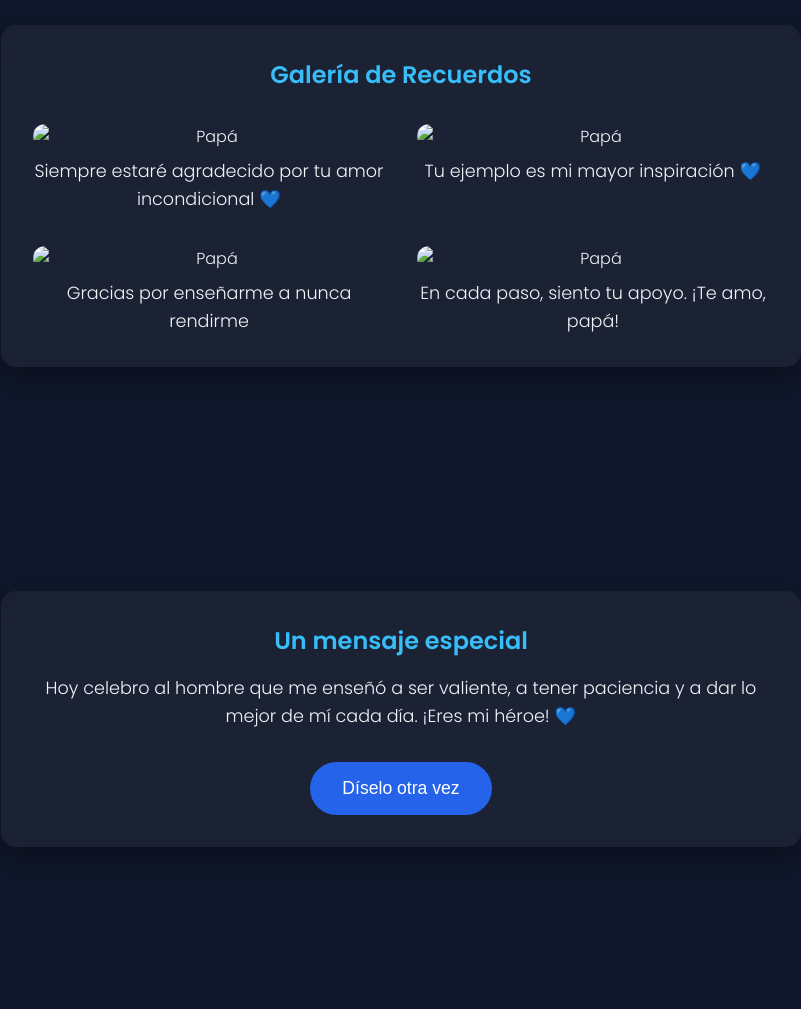
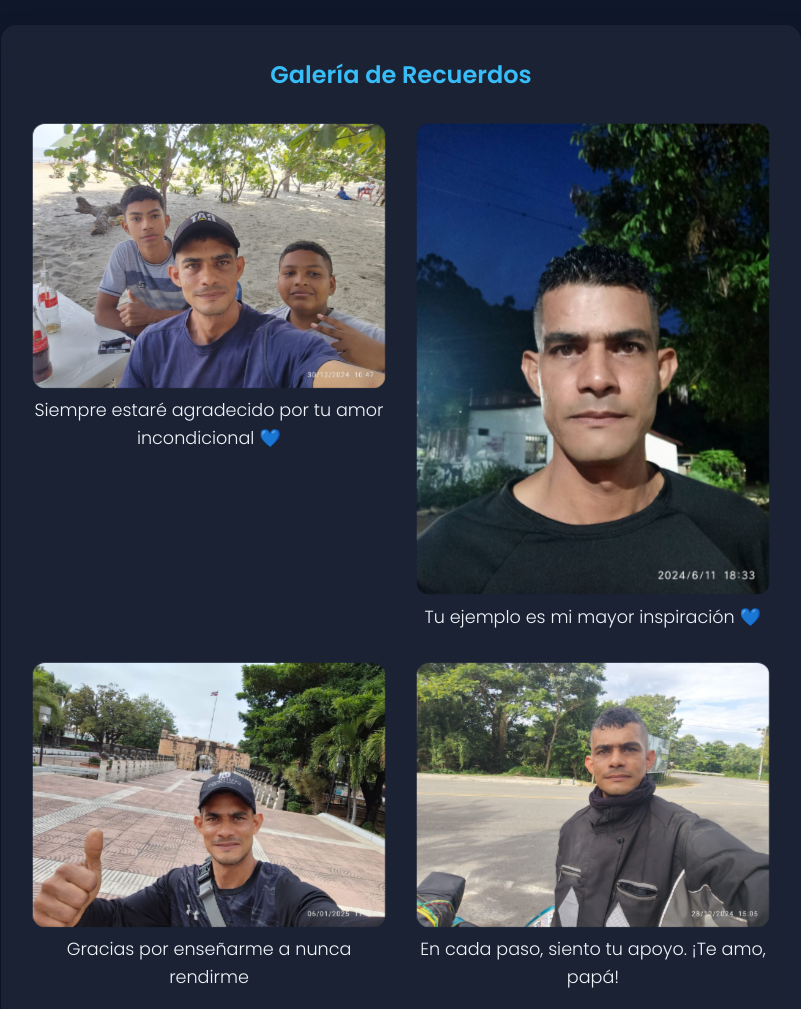
Before and after one commit to juan18908/papaf, a plain HTML site: page index.html in a window 1280 px wide. Shown: the part 780-1789 px from the top of the page, without its empty margins (239-1040 px from the left). Drawn offline with Linux system fonts and the light colour scheme.

Commit message:
Add files via upload

```diff
--- a/index.html
+++ b/index.html
@@ -234,19 +234,19 @@
       <h2>Galería de Recuerdos</h2>
       <div class="gallery">
         <div>
-          <img src="img/papa1.jpeg" alt="Papá">
+          <img src="papa1.jpeg" alt="Papá" />
           <p>Siempre estaré agradecido por tu amor incondicional 💙</p>
         </div>
         <div>
-          <img src="img/papa2.jpeg" alt="Papá">
+         <img src="papa2.jpeg" alt="Papá" />
           <p>Tu ejemplo es mi mayor inspiración 💙</p>
         </div>
         <div>
-          <img src="img/papa3.jpeg" alt="Papá">
+         <img src="papa3.jpeg" alt="Papá" />
           <p>Gracias por enseñarme a nunca rendirme </p>
         </div>
         <div>
-          <img src="img/papa4.jpeg" alt="Papá">
+         <img src="papa4.jpeg" alt="Papá" />
           <p>En cada paso, siento tu apoyo. ¡Te amo, papá! </p>
         </div>
       </div>
```
